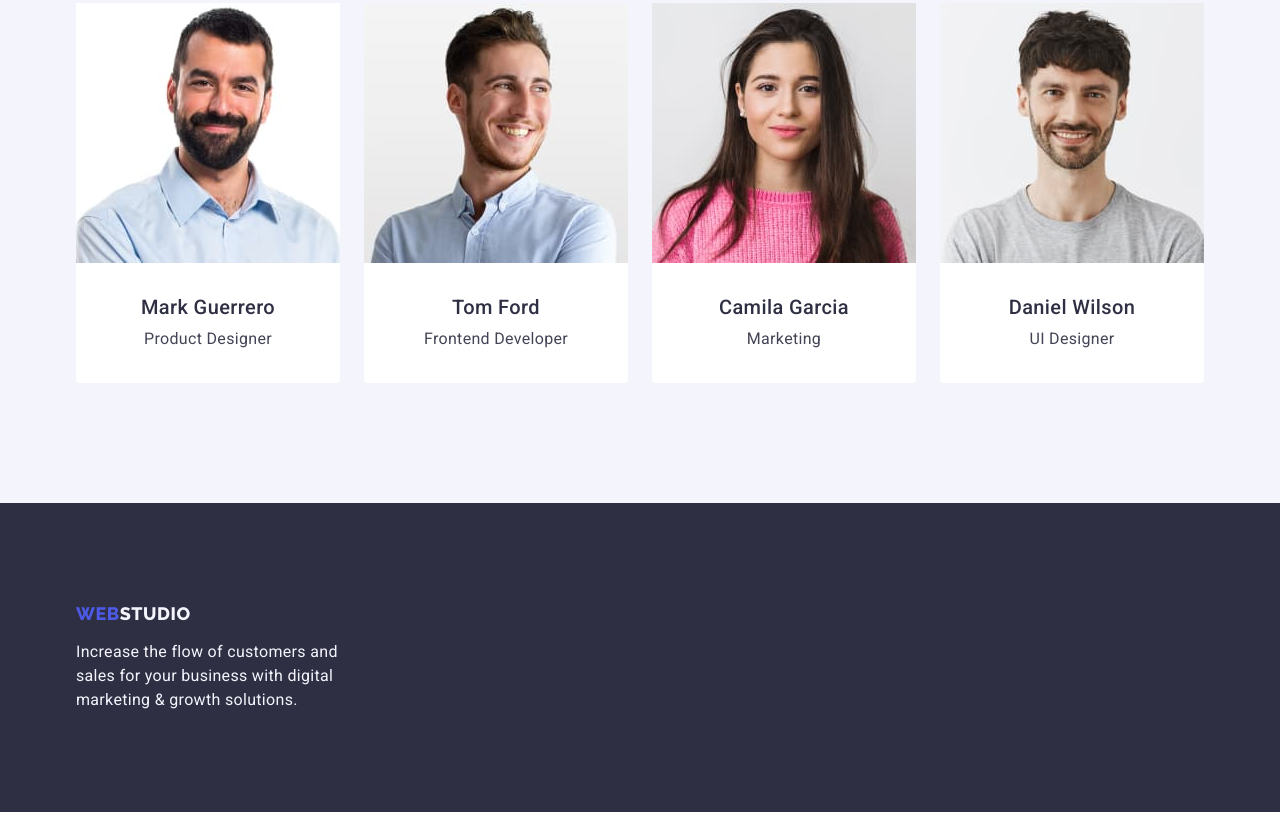
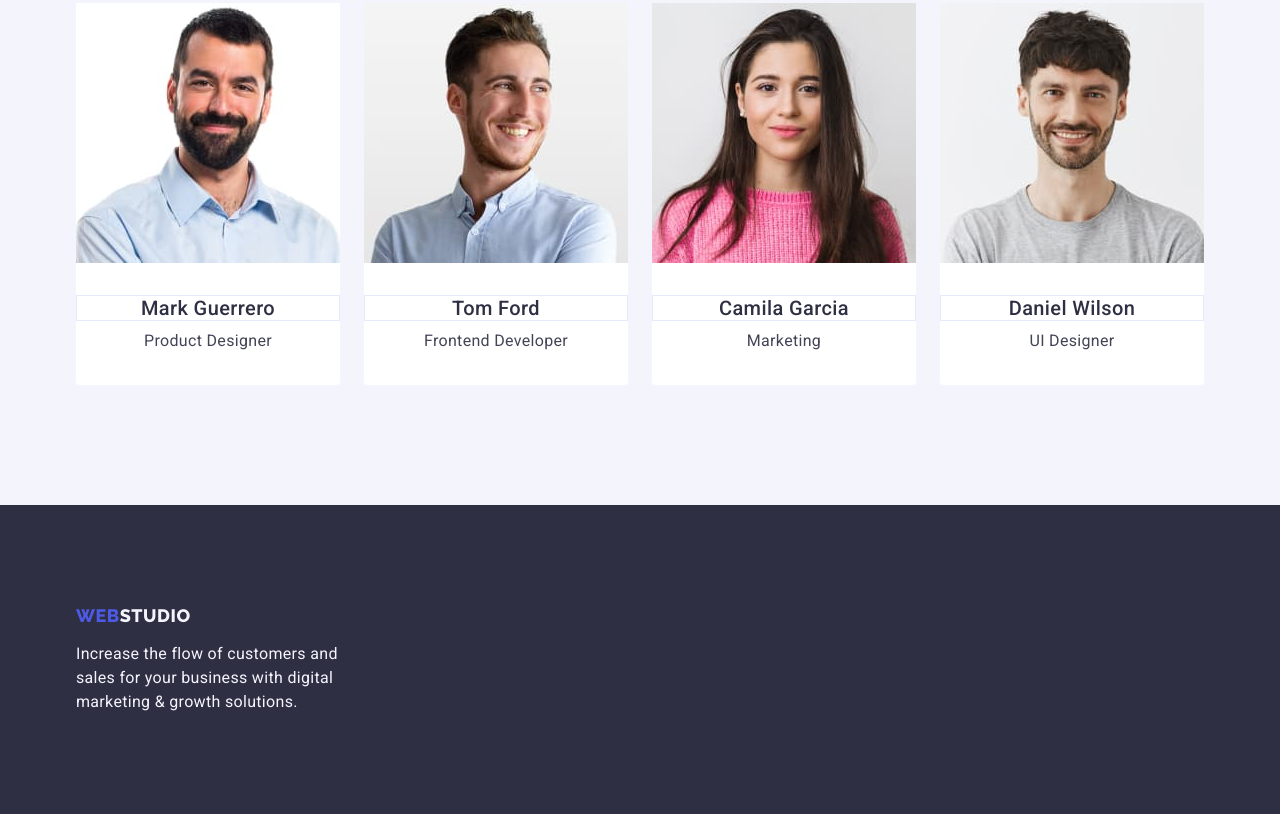
Before and after one commit to AleksandraSzendzielorz/goit-markup-hw-03, a plain HTML site: page index.html in a window 1280 px wide. Shown: the part 1786-2600 px from the top of the page. Drawn offline with nearby package versions, Linux system fonts and the light colour scheme.

Commit message:
after-checking

```diff
--- a/css/styles.css
+++ b/css/styles.css
@@ -160,6 +160,7 @@ body {
   color: var(--NAVY-BLUE);
   margin-bottom: 8px;
   text-align: center;
+  border: 1px solid var(--CORNFLOWER);
 }
 
 .from-team {
```
